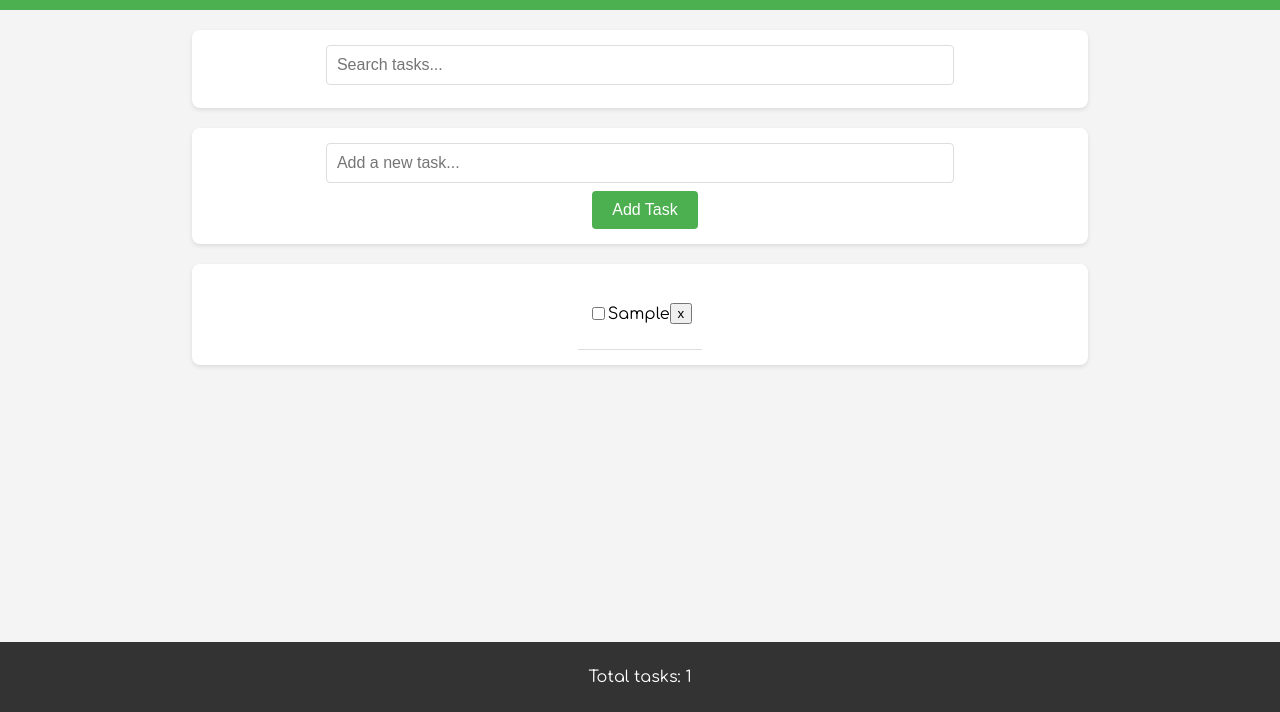
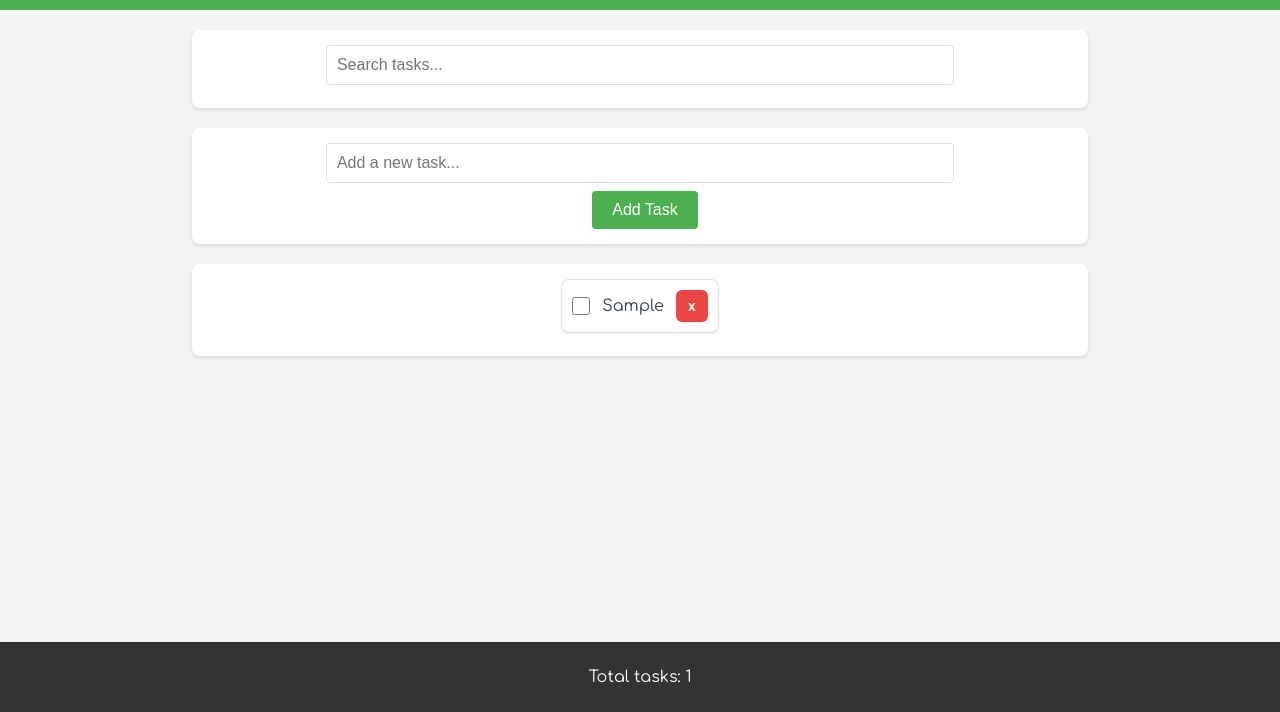
Before and after one commit to SewarAslan/todoList-FTS, a plain HTML site: page index.html in a window 1280 px wide. Both pictures are taken after typing "Sample" into the empty fields and a click on the button "Add Task". Shown: the part 88-800 px from the top of the page. Drawn offline with Linux system fonts and the light colour scheme.

Commit message:
style the li component

```diff
--- a/style.css
+++ b/style.css
@@ -90,3 +90,64 @@ footer {
   padding: 10px;
   border-bottom: 1px solid #ddd;
 }
+
+li {
+  background: white;
+  border: 1px solid #e5e5e5;
+  border-radius: 8px;
+  margin-bottom: 8px;
+  padding: 16px 20px;
+  display: flex;
+  align-items: center;
+  gap: 12px;
+  transition: all 0.2s ease;
+  box-shadow: 0 1px 3px rgba(0, 0, 0, 0.1);
+}
+
+li:hover {
+  box-shadow: 0 2px 8px rgba(0, 0, 0, 0.15);
+  border-color: #d1d5db;
+}
+
+.deleteBtn {
+  background: #ef4444;
+  color: white;
+  border: none;
+  border-radius: 6px;
+  width: 32px;
+  height: 32px;
+  display: flex;
+  align-items: center;
+  justify-content: center;
+  cursor: pointer;
+  font-size: 14px;
+  font-weight: bold;
+  transition: background-color 0.2s ease;
+}
+
+.deleteBtn:hover {
+  background: #dc2626;
+  transform: scale(1.05);
+}
+li input[type="checkbox"] {
+  width: 18px;
+  height: 18px;
+  margin: 0;
+  cursor: pointer;
+}
+li p {
+  flex-grow: 1;
+  margin: 0;
+  font-size: 16px;
+  color: #374151;
+  font-weight: 400;
+}
+
+li p[style*="line-through"] {
+  color: #9ca3af;
+  opacity: 0.7;
+}
+li:has(input[type="checkbox"]:checked) {
+  background: #f9fafb;
+  border-color: #d1fae5;
+}
```
